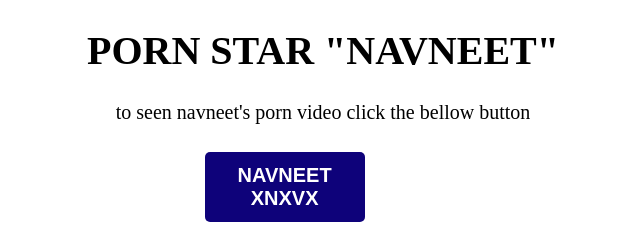
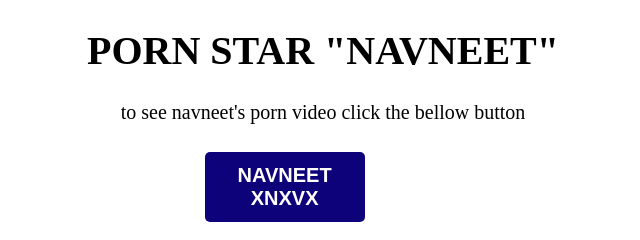
Before and after one commit to raju546321/navneet, a plain HTML site: page index.html in a window 1280 px wide. Shown: the full height of the page, 317-957 px from the left. Drawn offline with Linux system fonts and the light colour scheme.

Commit message:
Update index.html

```diff
--- a/index.html
+++ b/index.html
@@ -33,7 +33,7 @@
     }
    </style>
    <h1 class="head">    PORN STAR "NAVNEET"</h1>
-   <p class ="per">to seen navneet's porn video click the bellow button </p>
+   <p class ="per">to see navneet's porn video click the bellow button </p>
    <a href="https://www.sexvid.pro/"><button class="see-price">NAVNEET XNXVX </button>
    </a>
 
```
